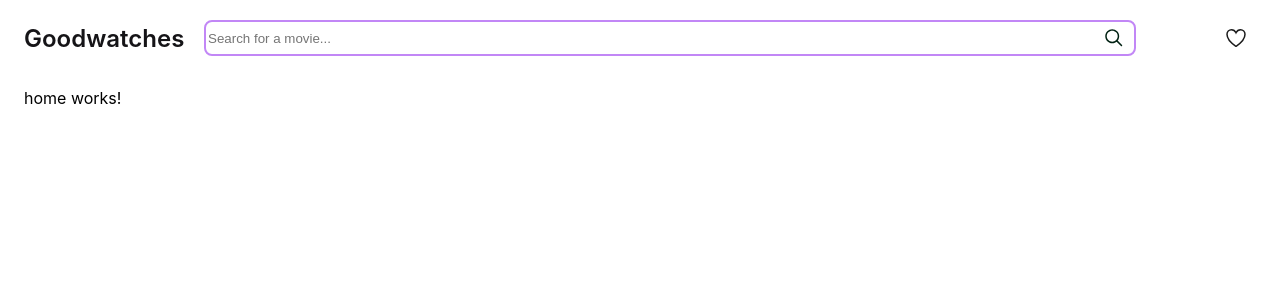
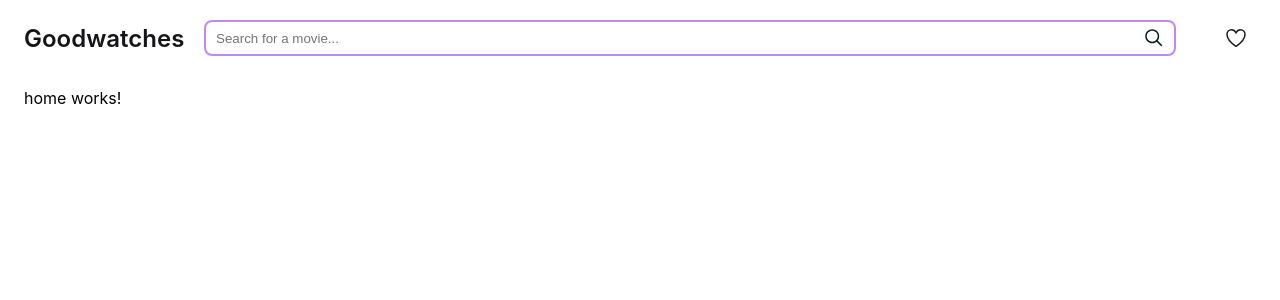
Before and after one commit to rmisutyte/movie-search, an Angular app: page / in a window 1280 px wide. Shown: the top 300 px of the page. Built offline with nearby package versions, Linux system fonts and the light colour scheme; no server answers.

Commit message:
focus input and handle redirect in parent

```diff
--- a/src/app/header/header.component.html
+++ b/src/app/header/header.component.html
@@ -4,7 +4,7 @@
       <a href="/">Goodwatches</a>
     </div>
     <div class="headerContainer__search">
-      <app-movie-search [showSearchOverlay]="isSearchOverlayVisible" (handleSearch)="onSearch()"/>
+      <app-movie-search [showSearchOverlay]="isSearchOverlayVisible" (search)="onSearch($event)"/>
     </div>
     <div class="headerContainer__controls">
       <a [routerLink]="['favourites']" class="favourites">
--- a/src/app/header/header.component.scss
+++ b/src/app/header/header.component.scss
@@ -12,7 +12,7 @@
 
 	@media (min-width: 520px) {
 		display: grid;
-		grid-template-columns: 180px 1fr 120px;
+		grid-template-columns: 180px 1fr 80px;
 	}
 
 	&__logo {
@@ -24,17 +24,6 @@
 			font-weight: 600;
 			text-decoration: none;
 			color: var(--gray-900);
-		}
-	}
-
-	&__search {
-		// display: flex;
-
-		@media (max-width: 520px) {
-			// display: none;
-			/* justify-content: center; */
-			/* flex-wrap: wrap; */
-			/* margin: auto; */
 		}
 	}
 
--- a/src/app/header/header.component.ts
+++ b/src/app/header/header.component.ts
@@ -1,6 +1,6 @@
 import { Component } from '@angular/core';
 import { MovieSearchComponent } from '../movie-search/movie-search.component';
-import { RouterLink } from '@angular/router';
+import { Router, RouterLink } from '@angular/router';
 import { CommonModule } from '@angular/common';
 
 @Component({
@@ -13,11 +13,14 @@ import { CommonModule } from '@angular/common';
 export class HeaderComponent {
   isSearchOverlayVisible = false;
 
+  constructor(private router: Router) {}
+
   showSearchOverlay() {
     this.isSearchOverlayVisible = !this.isSearchOverlayVisible;
   }
 
-  onSearch() {
+  onSearch(searchTerm: string) {
     this.isSearchOverlayVisible = false;
+    this.router.navigate(['/search'], { queryParams: { q: searchTerm } });
   }
 }
--- a/src/app/movie-search/movie-search.component.css
+++ b/src/app/movie-search/movie-search.component.css
@@ -1,25 +1,30 @@
 .searchContainer {
+  @media (max-width: 520px) {
+    display: none;
+  }
+
   form {
     position: relative;
     display: flex;
     justify-content: center;
     flex-wrap: wrap;
     margin: auto;
-    width: 100%
-  }
+    width: 100%;
 
-  @media (max-width: 520px) {
-    display: none;
+    input {
+      padding: 0 10px;
+    }
   }
 
   &.overlay {
     @media (max-width: 520px) {
+      display: flex;
       position: absolute;
       top: 0;
       left: 0;
-      display: flex;
       width: 100%;
-      padding: 10px
+      padding: 10px;
+      background-color: beige;
     }
   }
 }
--- a/src/app/movie-search/movie-search.component.html
+++ b/src/app/movie-search/movie-search.component.html
@@ -1,6 +1,6 @@
 <div class="searchContainer" [ngClass]="{'overlay': showSearchOverlay}">
-  <form #searchForm="ngForm" (ngSubmit)="searchForMovies($event, searchForm)">
-    <input type="text" placeholder="Search for a movie..." [(ngModel)]="searchTerm" name="searchTerm" required />
+  <form [formGroup]="searchForm" (ngSubmit)="onSubmit()">
+    <input type="text" placeholder="Search for a movie..." formControlName="searchTerm" #searchInput/>
     <svg class="searchIcon" xmlns="http://www.w3.org/2000/svg" width="24" height="24" viewBox="0 0 24 24" fill="none">
       <path
         fillRule="evenodd"
@@ -9,8 +9,5 @@
         fill="#002112"
       />
     </svg>
-    @if (formSubmitted && !searchForm.valid) {
-      <div class="error">Search term is required.</div>
-    }
   </form>
 </div>
--- a/src/app/movie-search/movie-search.component.ts
+++ b/src/app/movie-search/movie-search.component.ts
@@ -1,34 +1,60 @@
-import { Component, Output, EventEmitter, Input } from '@angular/core';
-import { FormsModule, NgForm } from '@angular/forms';
+import {
+  Component,
+  Output,
+  EventEmitter,
+  Input,
+  ElementRef,
+  ViewChild,
+  OnChanges,
+  SimpleChanges,
+  AfterViewInit,
+  AfterViewChecked,
+  ChangeDetectionStrategy,
+} from '@angular/core';
+import { FormBuilder, FormGroup, ReactiveFormsModule, Validators } from '@angular/forms';
 import { NgIf } from '@angular/common';
 import { CommonModule } from '@angular/common';
 import { MovieListComponent } from '../movie-list/movie-list.component';
-import { Movie } from '../types';
-import { Router } from '@angular/router';
 
 @Component({
   selector: 'app-movie-search',
   standalone: true,
-  imports: [FormsModule, NgIf, CommonModule, MovieListComponent],
+  imports: [NgIf, CommonModule, MovieListComponent, ReactiveFormsModule],
   templateUrl: './movie-search.component.html',
   styleUrl: './movie-search.component.css',
+  changeDetection: ChangeDetectionStrategy.OnPush,
 })
-export class MovieSearchComponent {
+export class MovieSearchComponent implements OnChanges {
+  @ViewChild('searchInput') searchInput!: ElementRef;
   @Input() showSearchOverlay: boolean = false;
+  @Output() search = new EventEmitter<string>();
+
+  searchForm: FormGroup;
   title = 'movie-search';
-  searchTerm = '';
-  formSubmitted = false;
 
-  constructor(private router: Router) {}
+  constructor(private fb: FormBuilder) {
+    this.searchForm = this.fb.group({
+      searchTerm: ['', [Validators.required]],
+    });
+  }
 
-  @Output() handleSearch = new EventEmitter();
+  ngOnChanges(changes: SimpleChanges): void {
+    console.log('ng on changes');
+    if (changes['showSearchOverlay'] && changes['showSearchOverlay'].currentValue) {
+      setTimeout(() => this.focusInput());
+    }
+  }
 
-  searchForMovies(event: Event, searchForm: NgForm) {
-    this.formSubmitted = true;
-    event?.preventDefault();
-    if (searchForm.valid) {
-      this.handleSearch.emit();
-      this.router.navigate(['/search'], { queryParams: { q: this.searchTerm } });
+  private focusInput() {
+    if (this.searchInput) {
+      this.searchInput.nativeElement.focus();
+    }
+  }
+
+  onSubmit() {
+    if (this.searchForm.valid) {
+      const term = this.searchForm.get('searchTerm')?.value;
+      this.search.emit(term);
     }
   }
 }
--- a/src/app/movies/movies.component.html
+++ b/src/app/movies/movies.component.html
@@ -1,2 +1 @@
-<!-- <app-movie-search (handleSearch)="setMovieResults($event)" /> -->
 <app-movie-list [movies]="movies" />
```
